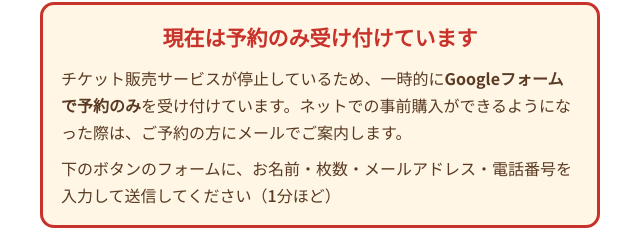
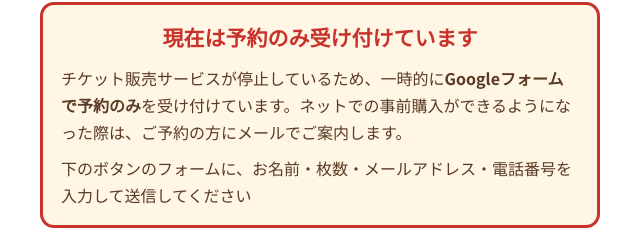
Before and after one commit to Ruki777/LP-yabakei-event-akimatsuri-staging, a plain HTML site: page index.html in a window 1280 px wide. Shown: the part 4369-4610 px from the top of the page, 320-960 px from the left. Drawn offline with Linux system fonts and the light colour scheme; a web font is replaced by a local one.

Commit message:
ステージング更新：本番リポジトリ 506687c ＋未記録の変更

```diff
--- a/index.html
+++ b/index.html
@@ -242,7 +242,7 @@
       <div class="buy-pause" role="status">
         <p class="bp-head">現在は予約のみ受け付けています</p>
         <p>チケット販売サービスが停止しているため、一時的に<b>Googleフォームで予約のみ</b>を受け付けています。ネットでの事前購入ができるようになった際は、ご予約の方にメールでご案内します。</p>
-        <p style="margin-top:8px">下のボタンのフォームに、お名前・枚数・メールアドレス・電話番号を入力して送信してください（1分ほど）</p>
+        <p style="margin-top:8px">下のボタンのフォームに、お名前・枚数・メールアドレス・電話番号を入力して送信してください</p>
       </div>
       <a class="btn-buy" href="https://docs.google.com/forms/d/e/1FAIpQLSc8lwQLOoc8101WXLY7x5iMJCV8nphyqMubbkmvDXMGAAa8lA/viewform" target="_blank" rel="noopener" style="margin-top:18px">事前予約はこちら</a>
       <p class="buy-sub">Googleフォームが開きます（ログイン不要）</p>
```
